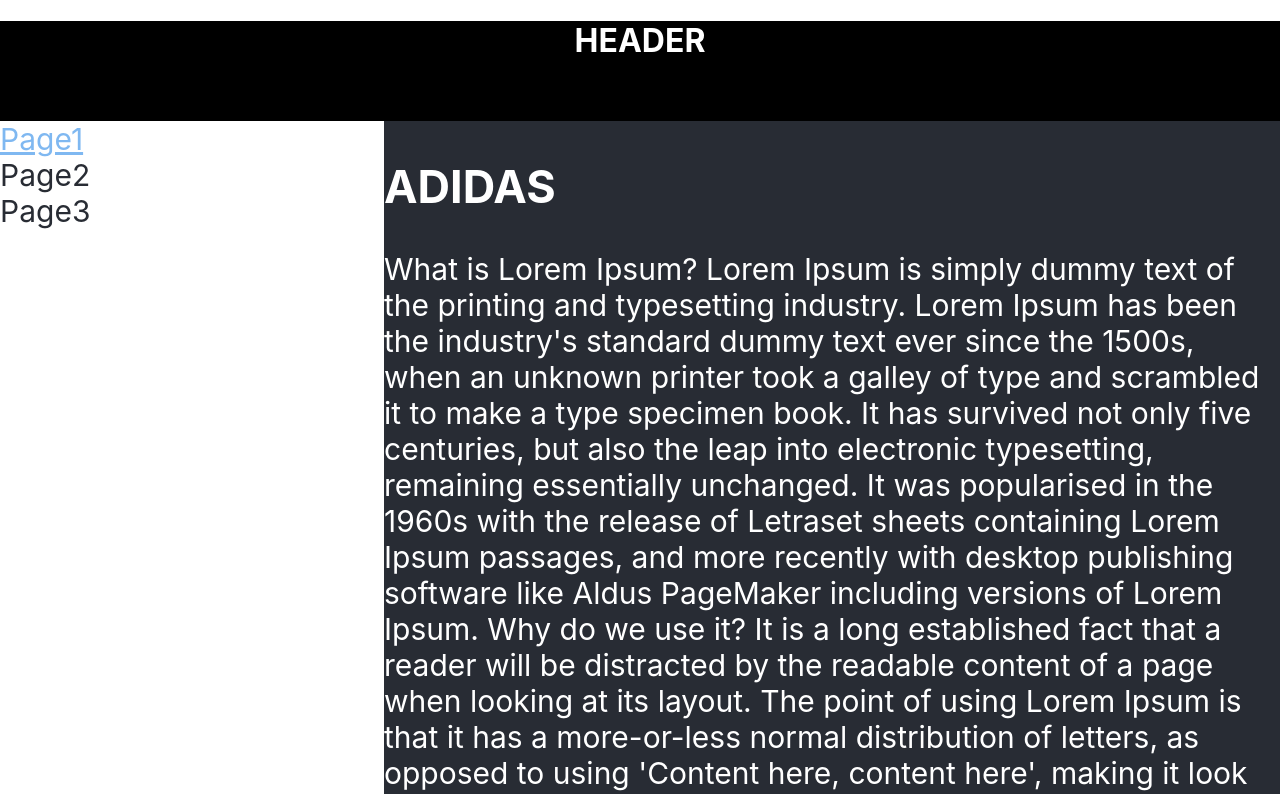
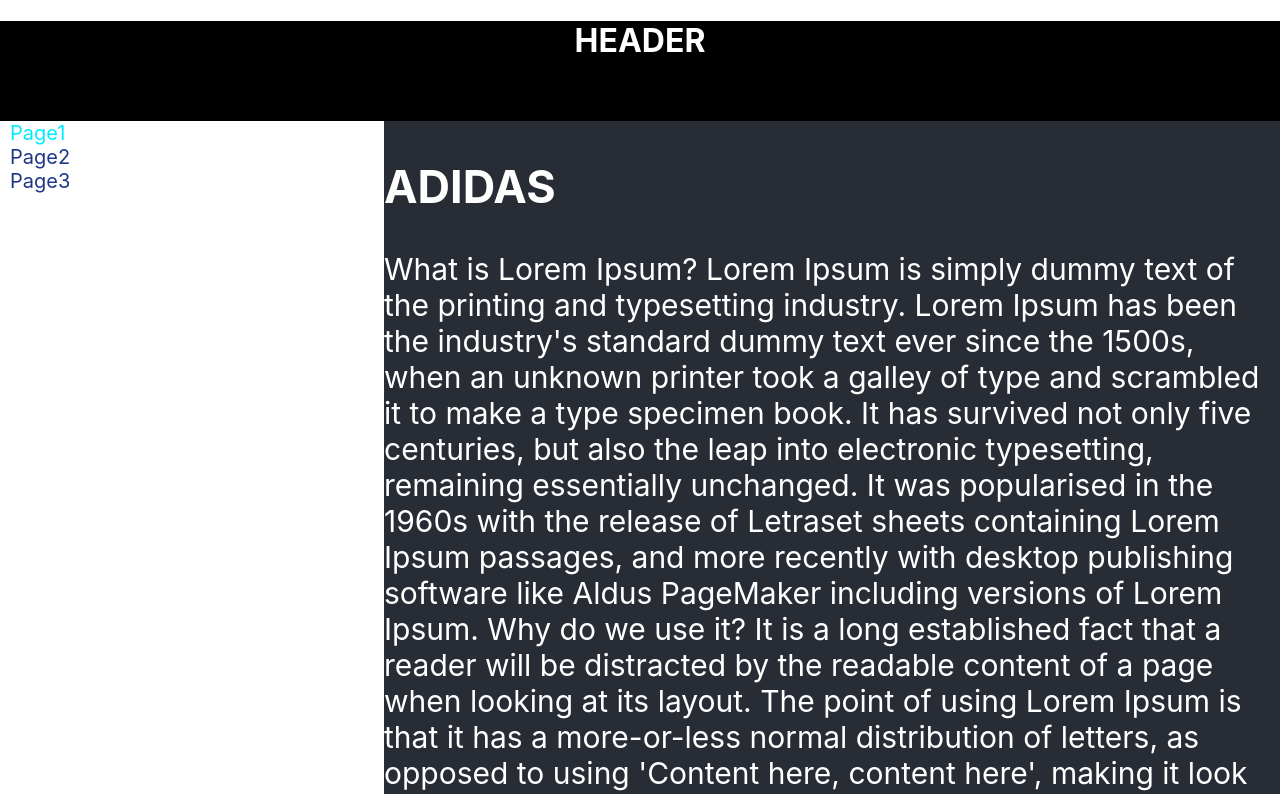
Before and after one commit to igor-minaev/react-router-dom, a React (Create React App) app: page /page1 in a window 1280 px wide. Shown: the top 794 px of the page. Built offline with nearby package versions, Linux system fonts and the light colour scheme.

Commit message:
Styled components, Path, Error404

```diff
--- a/package.json
+++ b/package.json
@@ -10,10 +10,12 @@
     "@types/node": "^16.18.1",
     "@types/react": "^18.0.23",
     "@types/react-dom": "^18.0.7",
+    "@types/styled-components": "^5.1.34",
     "react": "^18.2.0",
     "react-dom": "^18.2.0",
     "react-router-dom": "^6.22.3",
     "react-scripts": "5.0.1",
+    "styled-components": "^6.1.8",
     "typescript": "^4.8.4",
     "web-vitals": "^2.1.4"
   },
--- a/src/App.tsx
+++ b/src/App.tsx
@@ -5,6 +5,15 @@
 import {PageThree} from './components/pages/PageThree';
 import {Link, Navigate, NavLink, Route, Routes} from 'react-router-dom';
 import {Error404} from './components/pages/Error404';
+import styled from 'styled-components';
+import {S} from './components/pages/_styles';
+
+const PATH = {
+    PAGE1: '/page1',
+    PAGE2: '/page2',
+    PAGE3: '/page3',
+    ERROR: '/page/error'
+} as const
 
 
 function App() {
@@ -13,22 +22,23 @@
             <div className={styles.header}><h1>HEADER</h1></div>
             <div className={styles.body}>
                 <div className={styles.nav}>
-                    <div><NavLink className={({isActive}) => isActive ? styles.active : styles.navLink}
-                                  to={'/page1'}>Page1</NavLink></div>
-                    <div><NavLink className={({isActive}) => isActive ? styles.active : styles.navLink}
-                                  to={'/page2'}>Page2</NavLink></div>
-                    <div><NavLink className={({isActive}) => isActive ? styles.active : styles.navLink}
-                                  to={'/page3'}>Page3</NavLink></div>
+                    <S.NavWrapper><NavLink
+                        to={PATH.PAGE1}>Page1</NavLink></S.NavWrapper>
+                    <S.NavWrapper><NavLink
+                        to={PATH.PAGE2}>Page2</NavLink></S.NavWrapper>
+                    <S.NavWrapper><NavLink
+                        to={PATH.PAGE3}>Page3</NavLink></S.NavWrapper>
                     {/*<div><Link to={'/page3'}>Page3</Link></div>*/}
                 </div>
                 <div className={styles.content}>
                     <Routes>
-                        <Route path={''} element={<Navigate to={'/page1'}/>}/>
-                        <Route path={'/page1'} element={<PageOne/>}/>
-                        <Route path={'/page2'} element={<PageTwo/>}/>
-                        <Route path={'/page3'} element={<PageThree/>}/>
-                        <Route path={'/page/error'} element={<Error404/>}/>
-                        <Route path={'/*'} element={<Navigate to={'/page/error'}/>}/>
+                        <Route path={''} element={<Navigate to={PATH.PAGE1}/>}/>
+                        <Route path={PATH.PAGE1} element={<PageOne/>}/>
+                        <Route path={PATH.PAGE2} element={<PageTwo/>}/>
+                        <Route path={PATH.PAGE3} element={<PageThree/>}/>
+                        {/*<Route path={PATH.ERROR} element={<Error404/>}/>*/}
+                        {/*<Route path={'/*'} element={<Navigate to={PATH.ERROR}/>}/>*/}
+                        <Route path={'/*'} element={<Error404/>}/>
                     </Routes>
                 </div>
             </div>
@@ -37,5 +47,4 @@
     );
 }
 
-
 export default App;
--- /dev/null
+++ b/src/components/pages/_styles.ts
@@ -0,0 +1,23 @@
+import styled from 'styled-components';
+
+const NavWrapper = styled.div`
+  margin-left: 10px;
+  font-size: 20px;
+
+  & > a {
+    text-decoration: none;
+    color: #1e3786;
+  }
+
+  & > a.active {
+    text-decoration: none;
+    color: #03eaff;
+  }
+
+  & > a:hover {
+    color: steelblue; /* Цвет ссылки */
+  }
+`
+
+
+export const S={NavWrapper}
```
Also changed, not shown: 1 other file (tests, documents, lock files or other folders).
